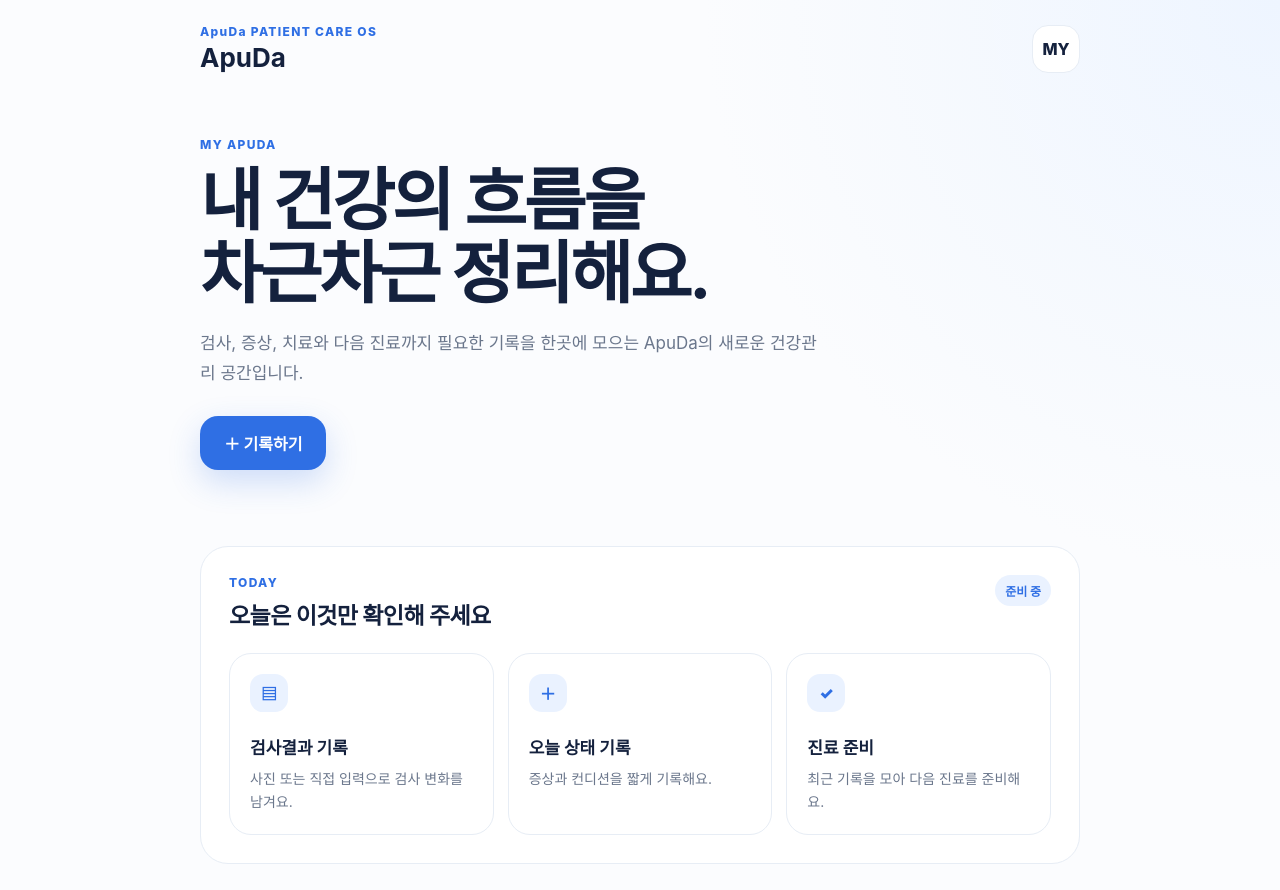
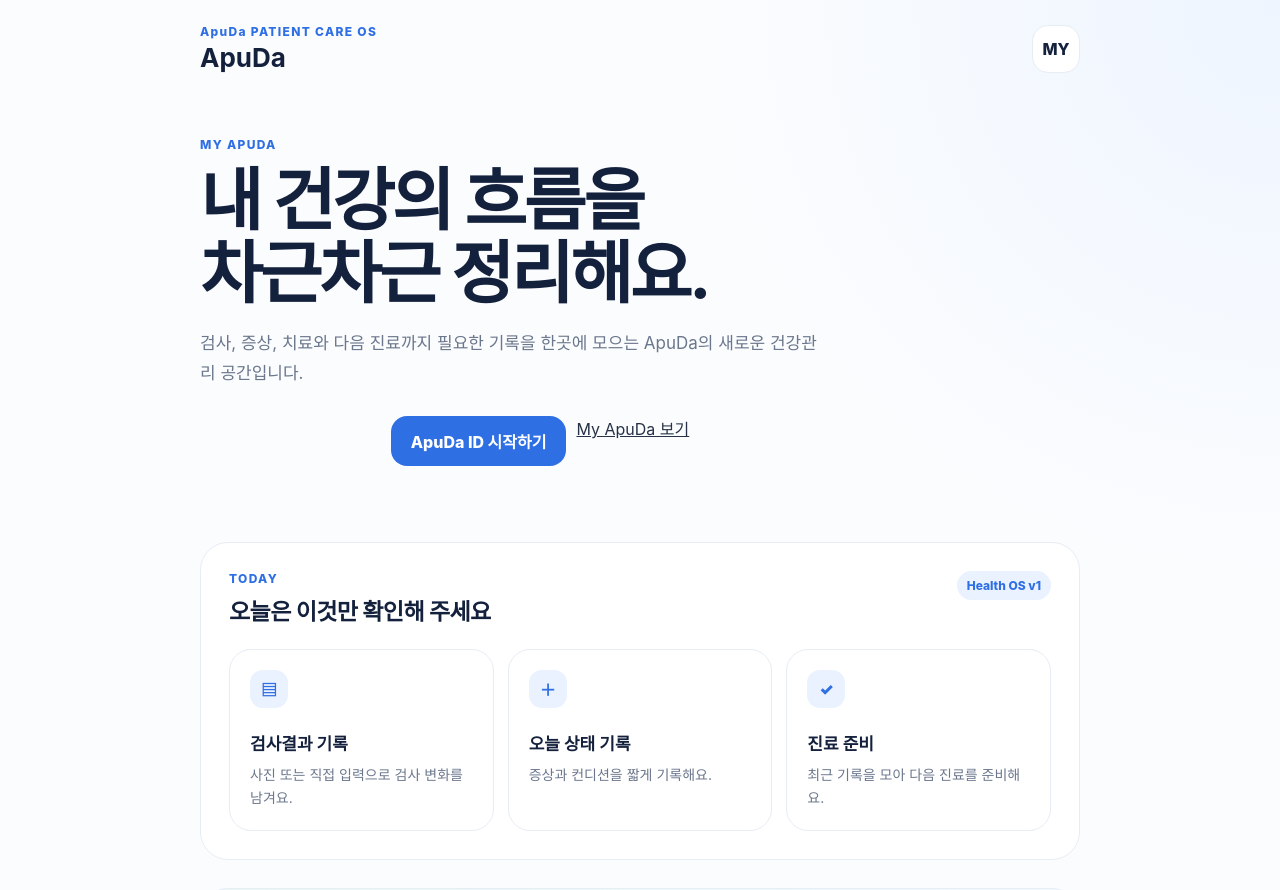
Before and after one commit to Mespital/ApuDa, a Next.js app in the folder platform/: page / in a window 1280 px wide. Shown: the top 890 px of the page. Built offline with nearby package versions, Linux system fonts and the light colour scheme.

Commit message:
feat(platform): connect landing CTAs to My ApuDa

```diff
--- a/platform/app/page.tsx
+++ b/platform/app/page.tsx
@@ -1,7 +1,9 @@
+import Link from "next/link";
+
 const actions = [
-  { title: "검사결과 기록", description: "사진 또는 직접 입력으로 검사 변화를 남겨요.", icon: "▤" },
-  { title: "오늘 상태 기록", description: "증상과 컨디션을 짧게 기록해요.", icon: "＋" },
-  { title: "진료 준비", description: "최근 기록을 모아 다음 진료를 준비해요.", icon: "✓" }
+  { title: "검사결과 기록", description: "사진 또는 직접 입력으로 검사 변화를 남겨요.", icon: "▤", href: "/my/labs" },
+  { title: "오늘 상태 기록", description: "증상과 컨디션을 짧게 기록해요.", icon: "＋", href: "/my/symptoms" },
+  { title: "진료 준비", description: "최근 기록을 모아 다음 진료를 준비해요.", icon: "✓", href: "/my" }
 ];
 
 export default function HomePage() {
@@ -12,9 +14,9 @@
           <p className="eyebrow">ApuDa PATIENT CARE OS</p>
           <h1>ApuDa</h1>
         </div>
-        <button className="profileButton" type="button" aria-label="내 프로필">
+        <Link className="profileButton linkButton" href="/login" aria-label="ApuDa ID">
           MY
-        </button>
+        </Link>
       </header>
 
       <section className="hero">
@@ -28,9 +30,14 @@
           검사, 증상, 치료와 다음 진료까지 필요한 기록을 한곳에 모으는
           ApuDa의 새로운 건강관리 공간입니다.
         </p>
-        <button className="primaryButton" type="button">
-          ＋ 기록하기
-        </button>
+        <div className="buttonRow leftButtons">
+          <Link className="primaryLink" href="/login">
+            ApuDa ID 시작하기
+          </Link>
+          <Link className="secondaryLink" href="/my">
+            My ApuDa 보기
+          </Link>
+        </div>
       </section>
 
       <section className="section">
@@ -39,18 +46,18 @@
             <p className="eyebrow">TODAY</p>
             <h3>오늘은 이것만 확인해 주세요</h3>
           </div>
-          <span className="statusPill">준비 중</span>
+          <span className="statusPill">Health OS v1</span>
         </div>
 
         <div className="actionGrid">
           {actions.map((action) => (
-            <article className="card" key={action.title}>
+            <Link className="card cardLink" href={action.href} key={action.title}>
               <div className="cardIcon" aria-hidden="true">{action.icon}</div>
               <div>
                 <h4>{action.title}</h4>
                 <p>{action.description}</p>
               </div>
-            </article>
+            </Link>
           ))}
         </div>
       </section>
```
